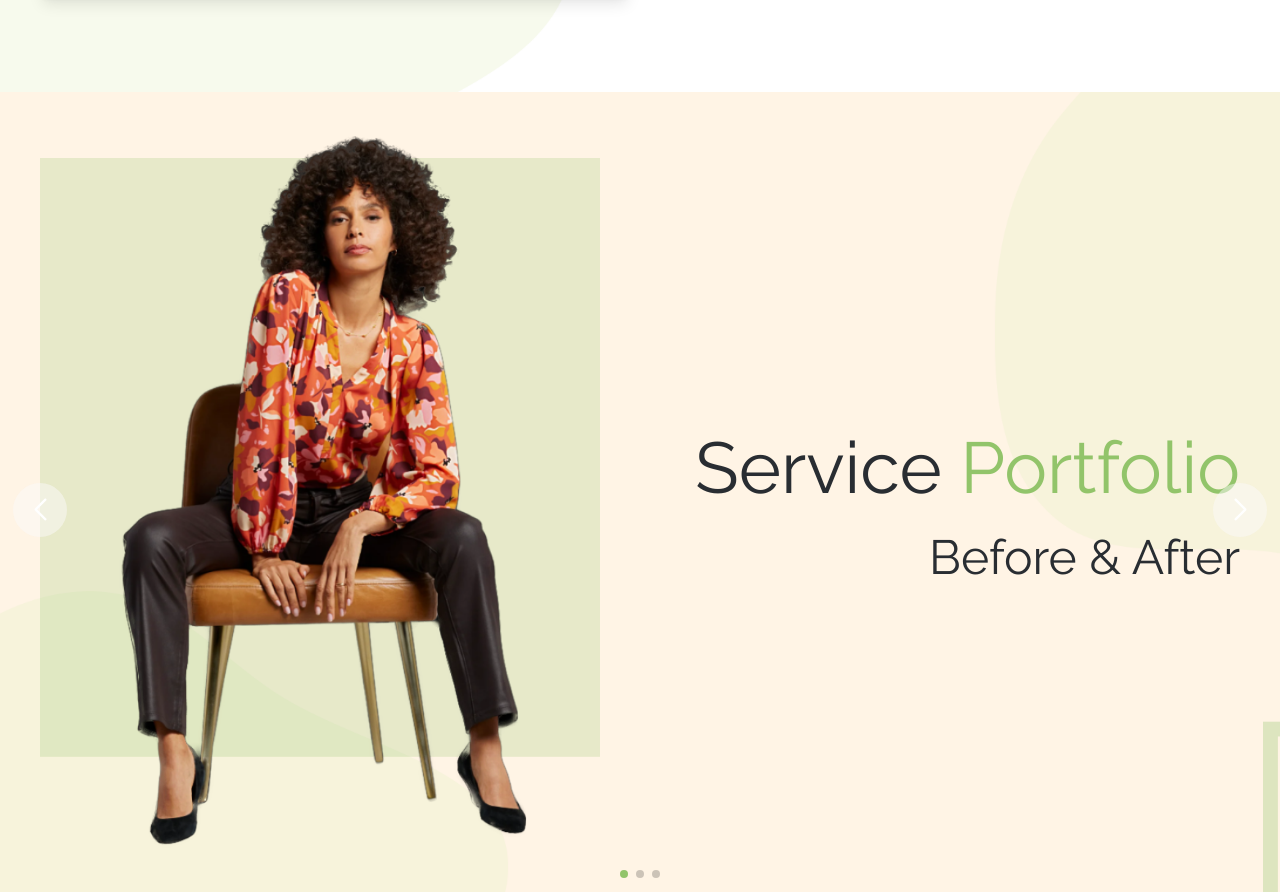
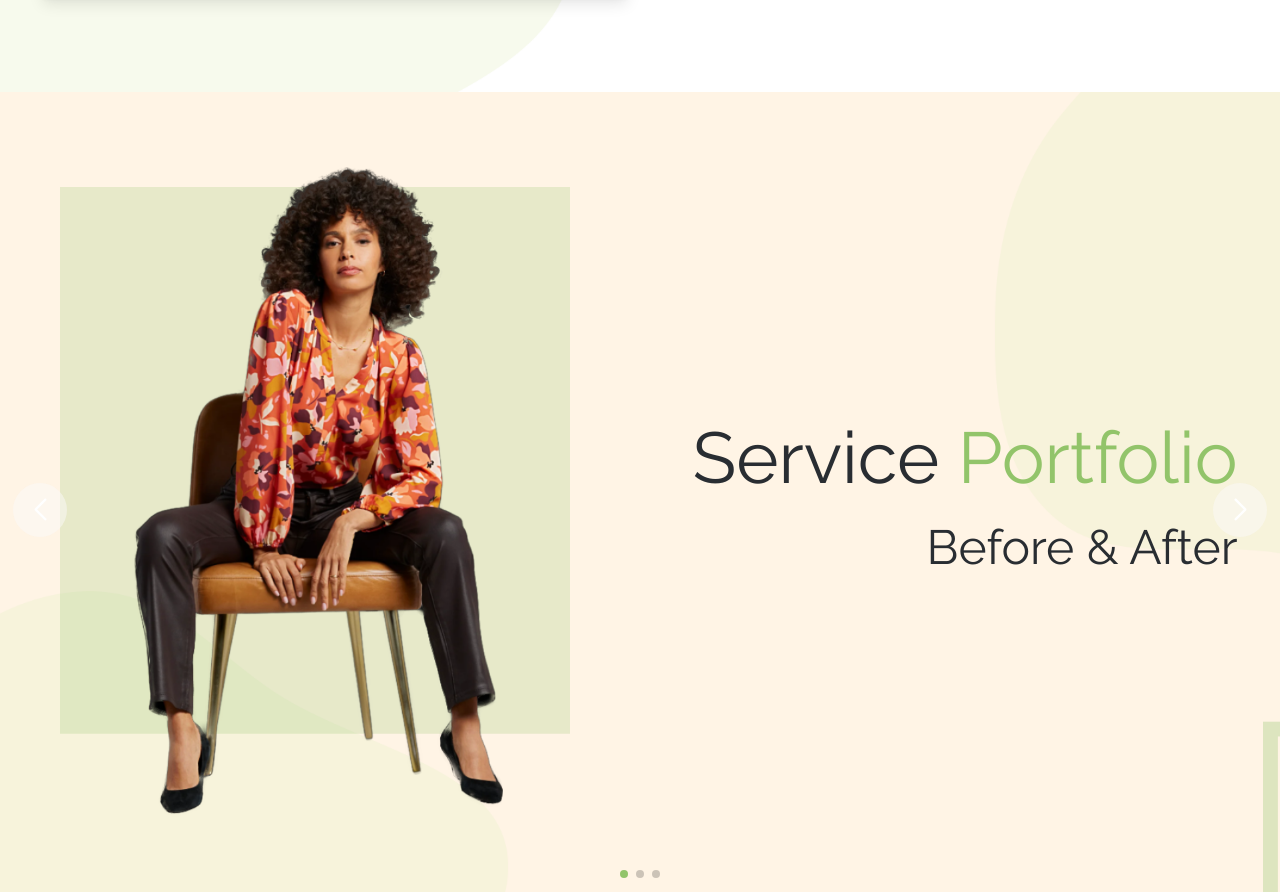
Before and after one commit to taibislamdipu/uppy-html, a website: page index.html in a window 1280 px wide. Shown: the part 708-1600 px from the top of the page. Drawn offline with nearby package versions, Linux system fonts and the light colour scheme.

Commit message:
on progress.

```diff
--- a/index.html
+++ b/index.html
@@ -178,13 +178,11 @@
     <div class="swiper mySwiper">
       <div class="swiper-wrapper">
         <div class="swiper-slide">
-          <section
-            class="bg-[#F4F4F4] bg-cover lg:bg-[url('./assets/bg-image-3.png')]"
+          <!-- <section
+            class="h-screen bg-[#F4F4F4] bg-cover lg:bg-[url('./assets/bg-image-3.png')]"
           >
-            <div
-              class="relative mx-auto flex max-h-[1080px] max-w-screen-2xl flex-col-reverse items-center justify-between space-y-5 p-4 lg:h-screen lg:flex-row lg:gap-20 lg:p-10"
-            >
-              <div class="flex-1">
+            <div class="grid h-full grid-cols-2 place-items-center">
+              <div class="tb col-span-1 h-full">
                 <img
                   src="./assets/hero-image-1.png"
                   class="h-full w-full object-contain"
@@ -193,7 +191,33 @@
                 />
               </div>
 
-              <div class="flex flex-1 flex-col items-end space-y-5">
+              <div class="col-span-1 flex flex-col items-end space-y-5">
+                <h2
+                  class="whitespace-nowrap text-center text-4xl font-medium !leading-tight lg:text-start lg:text-7xl 2xl:text-8xl"
+                >
+                  <span>Service</span>
+                  <span class="text-[#92c46a]">Portfolio</span>
+                </h2>
+                <p class="text-2xl lg:text-5xl">Before & After</p>
+              </div>
+            </div>
+          </section> -->
+
+          <section
+            class="bg-[#F4F4F4] bg-cover lg:bg-[url('./assets/bg-image-3.png')]"
+          >
+            <div
+              class="mx-auto grid h-screen max-h-[1080px] max-w-screen-2xl grid-cols-2 place-items-center gap-5"
+            >
+              <div class="col-span-1">
+                <img
+                  src="./assets/hero-image-1.png"
+                  class="h-full w-full object-contain lg:h-[650px]"
+                  alt="example"
+                  draggable="false"
+                />
+              </div>
+              <div class="col-span-1 flex flex-col items-end space-y-5">
                 <h2
                   class="whitespace-nowrap text-center text-4xl font-medium !leading-tight lg:text-start lg:text-7xl 2xl:text-8xl"
                 >
```
